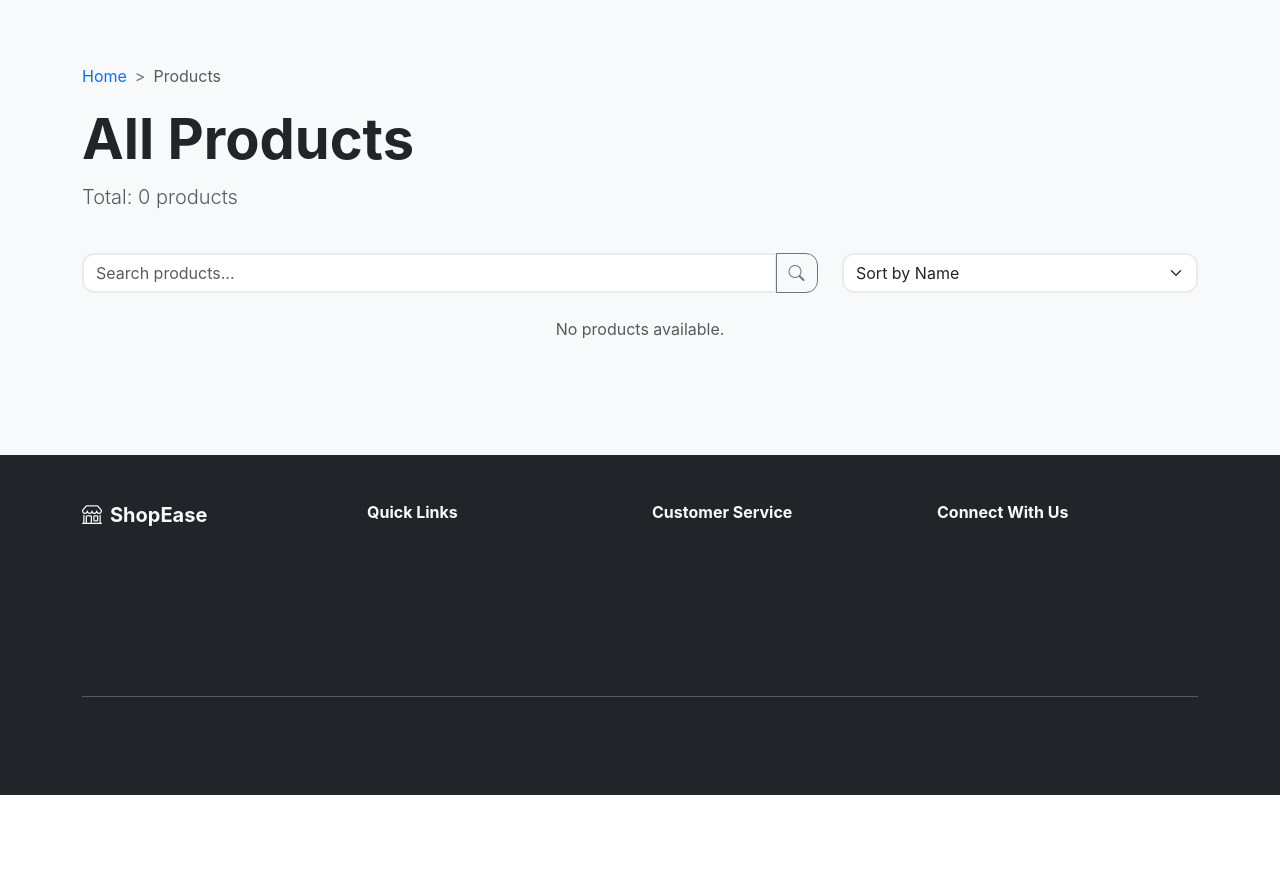
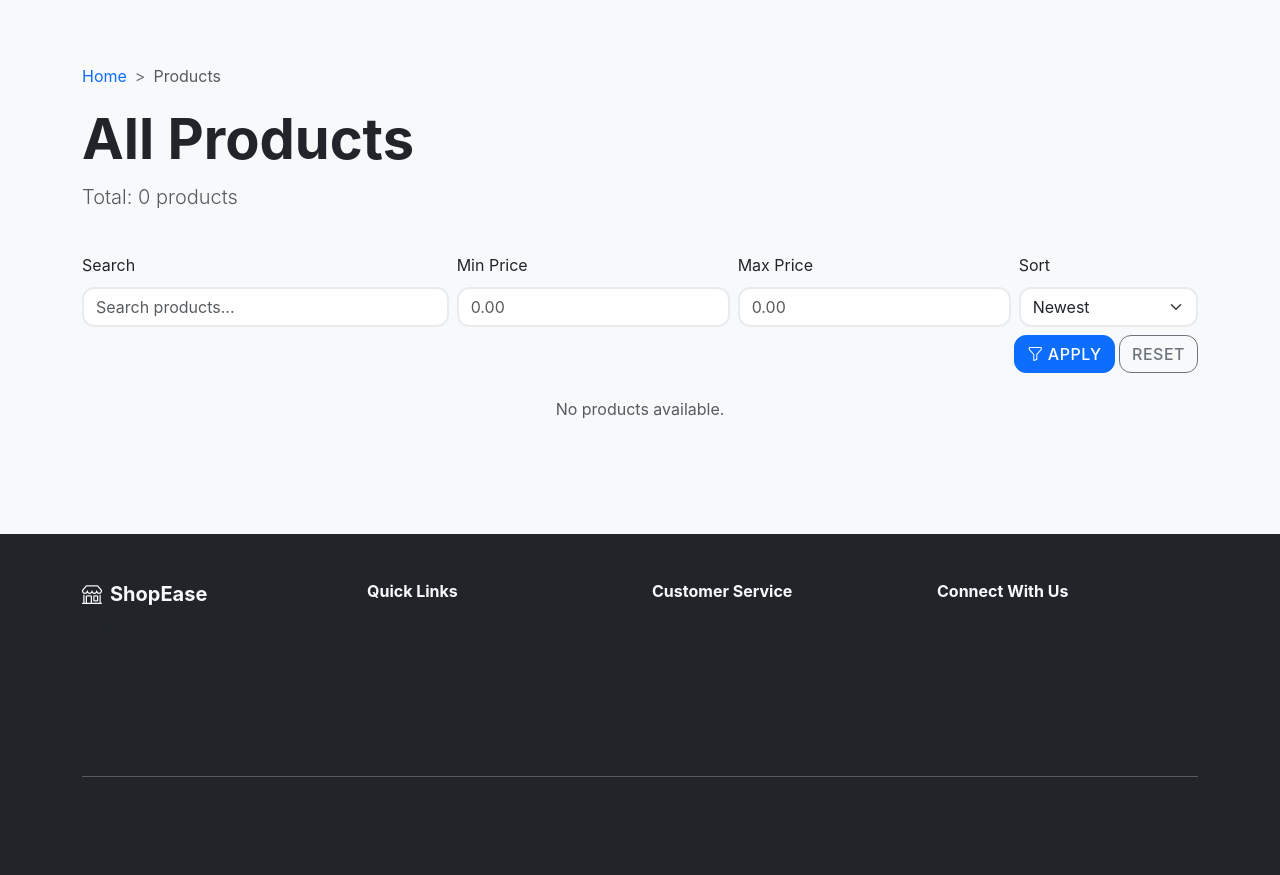
Before and after one commit to Harsh2678/csmproject, a Django app: page /products/ in a window 1280 px wide. Shown: the part 64-939 px from the top of the page. Before the commit the page ends 859 px from the top, so only its background shows below. Run offline with Django 5.2, Linux system fonts and the light colour scheme; data that the repository does not hold is empty.

Commit message:
add search product

```diff
--- a/myapp/templates/products.html
+++ b/myapp/templates/products.html
@@ -31,24 +31,32 @@
         </div>
 
         <!-- Filters and Search -->
-        <div class="row mb-4">
-            <div class="col-md-8">
-                <div class="input-group">
-                    <input type="text" class="form-control" placeholder="Search products...">
-                    <button class="btn btn-outline-secondary">
-                        <i class="bi bi-search"></i>
-                    </button>
-                </div>
+        <form method="get" class="row mb-4 g-2 align-items-end">
+            <div class="col-md-4">
+                <label class="form-label">Search</label>
+                <input type="text" name="q" value="{{ q|default:'' }}" class="form-control" placeholder="Search products...">
             </div>
-            <div class="col-md-4">
-                <select class="form-select">
-                    <option value="name">Sort by Name</option>
-                    <option value="price-low">Price: Low to High</option>
-                    <option value="price-high">Price: High to Low</option>
-                    <option value="rating">Rating</option>
+            <div class="col-md-3">
+                <label class="form-label">Min Price</label>
+                <input type="number" name="min_price" step="0.01" value="{{ min_price|default:'' }}" class="form-control" placeholder="0.00">
+            </div>
+            <div class="col-md-3">
+                <label class="form-label">Max Price</label>
+                <input type="number" name="max_price" step="0.01" value="{{ max_price|default:'' }}" class="form-control" placeholder="0.00">
+            </div>
+            <div class="col-md-2">
+                <label class="form-label">Sort</label>
+                <select name="sort" class="form-select">
+                    <option value="" {% if not sort %}selected{% endif %}>Newest</option>
+                    <option value="name_asc" {% if sort == 'name_asc' %}selected{% endif %}>Name (A→Z)</option>
+                    <option value="name_desc" {% if sort == 'name_desc' %}selected{% endif %}>Name (Z→A)</option>
                 </select>
             </div>
-        </div>
+            <div class="col-12 text-end">
+                <button class="btn btn-primary"><i class="bi bi-funnel me-1"></i>Apply</button>
+                <a class="btn btn-outline-secondary" href="{% if subcategory %}{% url 'products_by_subcategory' subcategory.id %}{% else %}{% url 'products' %}{% endif %}">Reset</a>
+            </div>
+        </form>
 
         <!-- Products Grid -->
         <div class="row g-4">
@@ -91,17 +99,17 @@
             <ul class="pagination justify-content-center">
                 <li class="page-item {% if not page_obj.has_previous %}disabled{% endif %}">
                     {% if page_obj.has_previous %}
-                        <a class="page-link" href="?page={{ page_obj.previous_page_number }}" tabindex="-1">Previous</a>
+                        <a class="page-link" href="?{% if querystring %}{{ querystring }}&{% endif %}page={{ page_obj.previous_page_number }}" tabindex="-1">Previous</a>
                     {% else %}
                         <span class="page-link" tabindex="-1" aria-disabled="true">Previous</span>
                     {% endif %}
                 </li>
                 {% for i in paginator.page_range %}
-                    <li class="page-item {% if page_obj.number == i %}active{% endif %}"><a class="page-link" href="?page={{ i }}">{{ i }}</a></li>
+                    <li class="page-item {% if page_obj.number == i %}active{% endif %}"><a class="page-link" href="?{% if querystring %}{{ querystring }}&{% endif %}page={{ i }}">{{ i }}</a></li>
                 {% endfor %}
                 <li class="page-item {% if not page_obj.has_next %}disabled{% endif %}">
                     {% if page_obj.has_next %}
-                        <a class="page-link" href="?page={{ page_obj.next_page_number }}">Next</a>
+                        <a class="page-link" href="?{% if querystring %}{{ querystring }}&{% endif %}page={{ page_obj.next_page_number }}">Next</a>
                     {% else %}
                         <span class="page-link" aria-disabled="true">Next</span>
                     {% endif %}
--- a/myapp/views.py
+++ b/myapp/views.py
@@ -16,6 +16,7 @@ from django.contrib.auth import get_user_model
 from django.core.mail import send_mail, EmailMultiAlternatives
 from django.template.loader import render_to_string
 from django.core.paginator import Paginator
+from django.utils.http import urlencode
 
 def home(request):
     categories = Category.objects.all()
@@ -43,24 +44,103 @@ def subcategories(request, category_id):
     return render(request, "subcategories.html", context)
 
 def products(request):
-    products_qs = Product.objects.order_by('-id')
+    products_qs = Product.objects.all()
+    q = (request.GET.get('q') or '').strip()
+    min_price = (request.GET.get('min_price') or '').strip()
+    max_price = (request.GET.get('max_price') or '').strip()
+    sort = (request.GET.get('sort') or '').strip()
+
+    if q:
+        products_qs = products_qs.filter(product_name__icontains=q)
+    if min_price:
+        try:
+            products_qs = products_qs.filter(product_price__gte=min_price)
+        except Exception:
+            pass
+    if max_price:
+        try:
+            products_qs = products_qs.filter(product_price__lte=max_price)
+        except Exception:
+            pass
+
+    if sort == 'name_asc':
+        products_qs = products_qs.order_by('product_name')
+    elif sort == 'name_desc':
+        products_qs = products_qs.order_by('-product_name')
+    else:
+        products_qs = products_qs.order_by('-id')
+
     paginator = Paginator(products_qs, 12)
     page_number = request.GET.get("page")
     products_page = paginator.get_page(page_number)
+
+    # Preserve filters in pagination links
+    querydict = request.GET.copy()
+    if 'page' in querydict:
+        del querydict['page']
+    querystring = querydict.urlencode()
+
     context = {
         'products': products_page,
         'page_obj': products_page,
         'paginator': paginator,
+        'q': q,
+        'min_price': min_price,
+        'max_price': max_price,
+        'sort': sort,
+        'querystring': querystring,
     }
     return render(request, "products.html", context)
 
 def products_by_subcategory(request, subcategory_id):
     subcategory = get_object_or_404(SubCategory, pk=subcategory_id)
-    products_qs = Product.objects.filter(sub_category=subcategory).order_by('-id')
+    products_qs = Product.objects.filter(sub_category=subcategory)
+
+    q = (request.GET.get('q') or '').strip()
+    min_price = (request.GET.get('min_price') or '').strip()
+    max_price = (request.GET.get('max_price') or '').strip()
+    sort = (request.GET.get('sort') or '').strip()
+
+    if q:
+        products_qs = products_qs.filter(product_name__icontains=q)
+    if min_price:
+        try:
+            products_qs = products_qs.filter(product_price__gte=min_price)
+        except Exception:
+            pass
+    if max_price:
+        try:
+            products_qs = products_qs.filter(product_price__lte=max_price)
+        except Exception:
+            pass
+
+    if sort == 'name_asc':
+        products_qs = products_qs.order_by('product_name')
+    elif sort == 'name_desc':
+        products_qs = products_qs.order_by('-product_name')
+    else:
+        products_qs = products_qs.order_by('-id')
+
     paginator = Paginator(products_qs, 12)
     page_number = request.GET.get("page")
     products_page = paginator.get_page(page_number)
-    return render(request, "products.html", {"products": products_page, "subcategory": subcategory, "page_obj": products_page, "paginator": paginator})
+
+    querydict = request.GET.copy()
+    if 'page' in querydict:
+        del querydict['page']
+    querystring = querydict.urlencode()
+
+    return render(request, "products.html", {
+        "products": products_page,
+        "subcategory": subcategory,
+        "page_obj": products_page,
+        "paginator": paginator,
+        'q': q,
+        'min_price': min_price,
+        'max_price': max_price,
+        'sort': sort,
+        'querystring': querystring,
+    })
 
 @login_required
 def add_to_cart(request, product_id):
```
